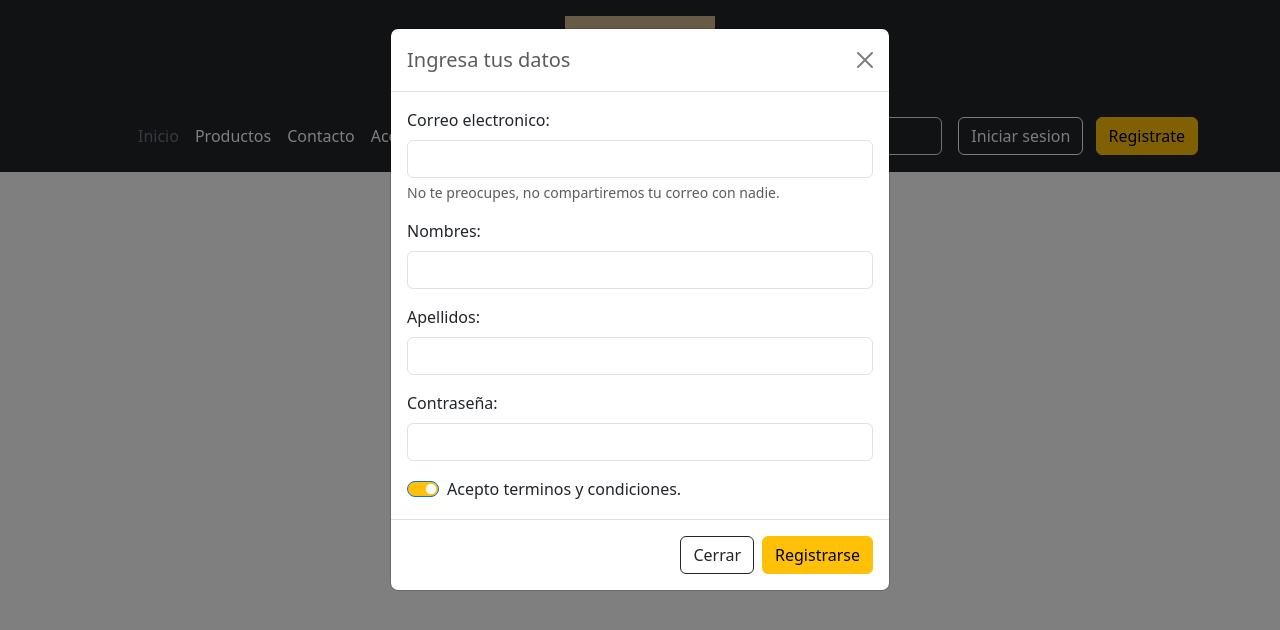
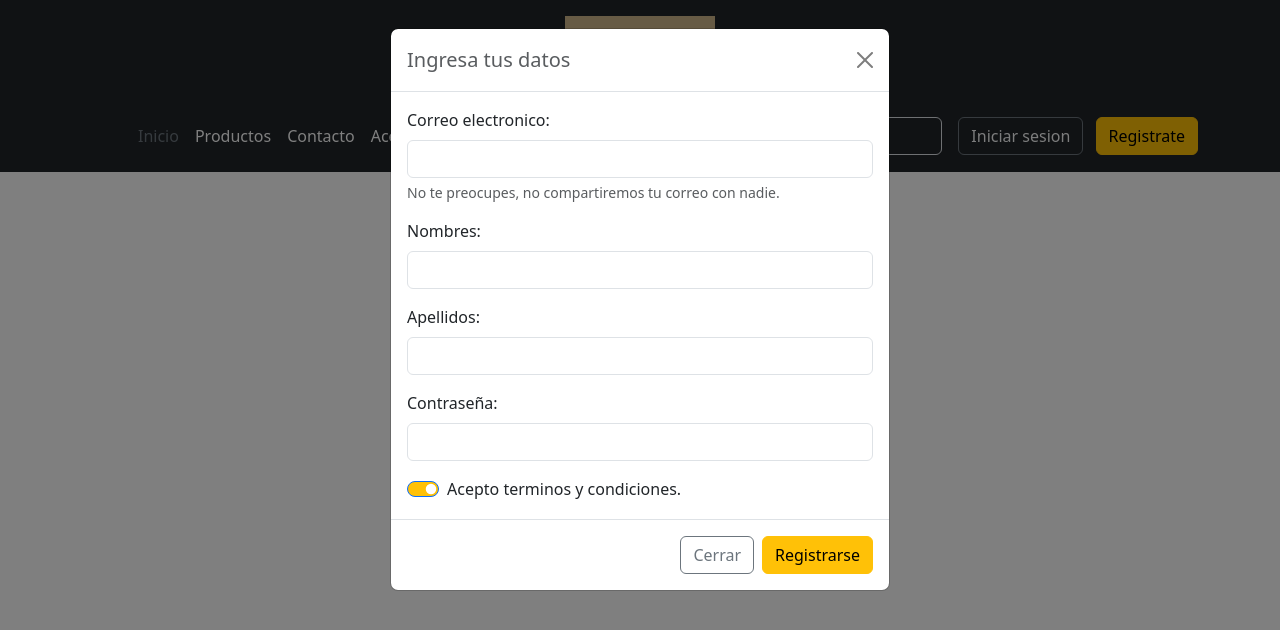
Before and after one commit to Josephu15/actividadtes, a plain HTML site: page index.html in a window 1280 px wide. Both pictures are taken after a click on the button "Registrate". Drawn offline with nearby package versions, Linux system fonts and the light colour scheme.

Commit message:
actualizacion de enlaces y colores

```diff
--- a/index.html
+++ b/index.html
@@ -31,7 +31,7 @@
             </form>
 
             <div class="text-end">
-              <button type="button" class="btn btn-outline-light me-2">Iniciar sesion</button>
+              <button type="button" class="btn btn-outline-secondary me-2"><a class="text-decoration-none text-light" href="login.html">Iniciar sesion</a></button>
               <button id="openchart" type="button" class="btn btn-warning" data-bs-toggle="modal" data-bs-target="#popUp">Registrate</button>
               <div class="modal fade" id="popUp" tabindex="-1" aria-labelledby="exampleModalLabel" aria-hidden="true">
                 <div class="modal-dialog">
@@ -66,7 +66,7 @@
                       </form>
                     </div>
                     <div class="modal-footer">
-                      <button type="button" class="btn btn-outline-dark" data-bs-dismiss="modal">Cerrar</button>
+                      <button type="button" class="btn btn-outline-secondary" data-bs-dismiss="modal">Cerrar</button>
                       <button type="button" class="btn btn-warning">Registrarse</button>
                     </div>
                   </div>
```
Also changed, not shown: login.html (+2 -2 lines).
